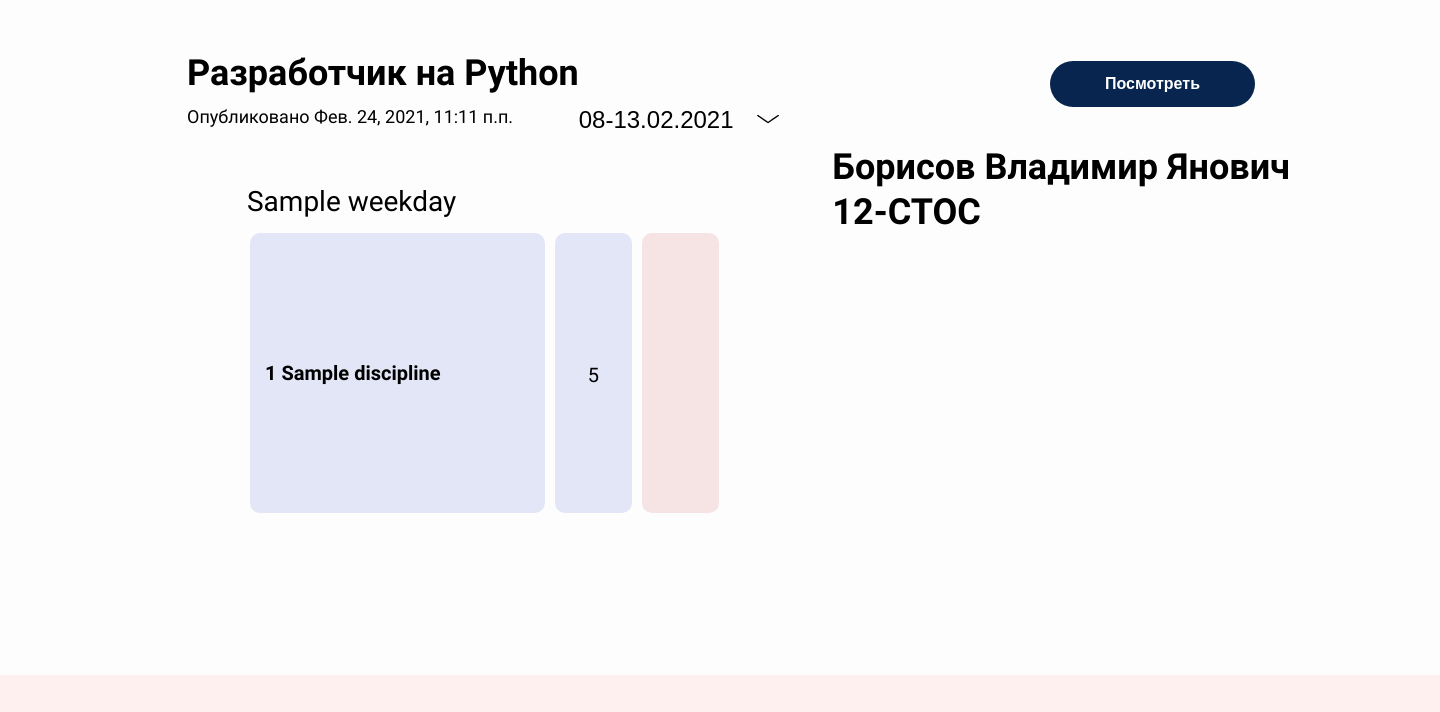
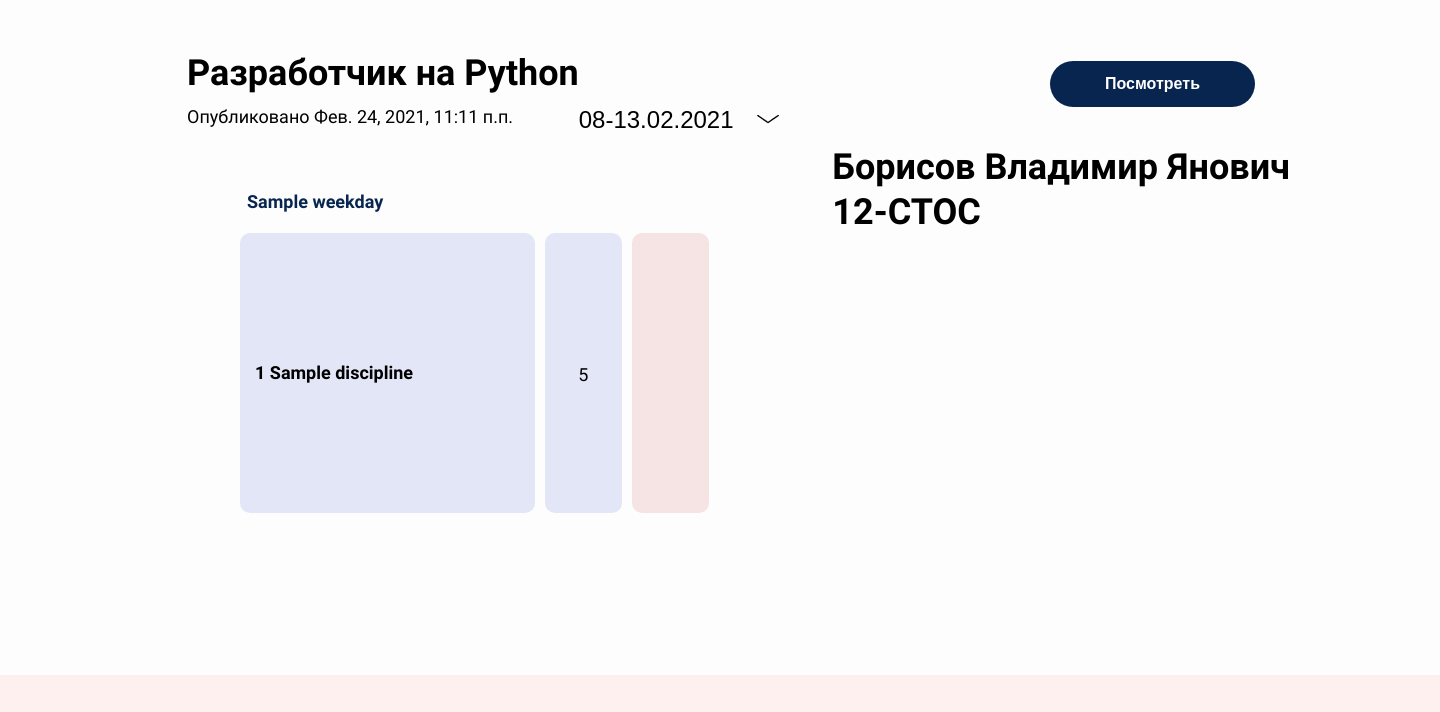
Before and after one commit to blared00/NNTOS, a Django app: template NNTOS/templates/index_perents.html in a window 1440 px wide. Shown: the part 3039-3751 px from the top of the page. Run offline with Django 3.2, Linux system fonts and the light colour scheme; data comes from the database, SQL or seed files in the repository; the template is opened without the code that fills it: values that come from a table or form of the project are taken from there, most other values are stand-ins (such as "Sample title", 1, 10 or a date in 2020).

Commit message:
ну все наладила, тырыпыры(2)

```diff
--- a/NNTOS/static/css/diary.css
+++ b/NNTOS/static/css/diary.css
@@ -75,6 +75,7 @@
 .dnevnik {
 border-spacing: 10px;
 border-collapse: separate;
+margin-left: -10px;
 width: 489px;
 height: 300px;
 }
@@ -88,36 +89,39 @@
 text-align: center;
 padding-top: 5px;
 border-radius: 10px;
-font-weight: normal;
-font-size: 20px;
-line-height: 23px;
+font-style: normal;
+
+font-size: 18px;
+
 }
 
 .dnevnik th{
 
 padding-left: 15px;
 text-align: left;
-margin-left: 15px;
+
 width: 300px;
 border-radius: 10px;
 background: #E3E6F6;
-
 font-style: normal;
 font-weight: bold;
-font-size: 20px;
-line-height: 23px;
-
+font-size: 18px;
 }
 .atten {
 background: #F6E3E3;
 }
 
+
 .mark{
+font-weight: normal;
 background:#E3E6F6;;
 }
 .week{
 margin-left: 7px;
-font-size: 28px;
+font-style: normal;
+font-weight: bold;
+font-size: 18px;
 line-height: 42px;
+color:  #07254F;
 }
 /* diary parents END*/
--- a/NNTOS/static/css/scheduleteacher.css
+++ b/NNTOS/static/css/scheduleteacher.css
@@ -47,6 +47,7 @@
 }
 
 .dnevnik1 td{
+
 padding-top: 5px;
 border-radius: 10px;
 font-weight: normal;
@@ -83,7 +84,7 @@
 margin-left: 7px;
 font-size: 20px;
 line-height: 42px;
-
+color:  #07254F;
 font-weight: bold;
 }
 /* schedule for teacher  END*/
--- a/NNTOS/static/css/style_p.css
+++ b/NNTOS/static/css/style_p.css
@@ -79,55 +79,7 @@
 }
 /* tooltip */
 
-.dnevnik {
- border-spacing: 10px;
- border-collapse: separate;
- width: 489px;
- height: 300px;
-}
-.dnevnik tr {
 
-width: 495px;
-height: 40px;
-}
-.dnevnik td{
-width: 79px;
-text-align: center;
-padding-top: 5px;
-border-radius: 10px;
-font-weight: normal;
-font-size: 20px;
-line-height: 23px;
-}
-
-.dnevnik th{
-
-padding-left: 15px;
-text-align: left;
-margin-left: 15px;
-width: 300px;
-border-radius: 10px;
-background: #E3E6F6;
-
-font-style: normal;
-font-weight: bold;
-font-size: 20px;
-line-height: 23px;
-
-}
-.atten {
-background: #F6E3E3;
-}
-
-.mark{
-background:#E3E6F6;;
-}
-.week{
-margin-left: 7px;
-font-size: 28px;
-line-height: 42px;
-}
-/* diary parents END*/
 
 
 /* submission form  START*//*
```
Also changed, not shown: NNTOS/templates/index_teach.html (+8 -2 lines).
